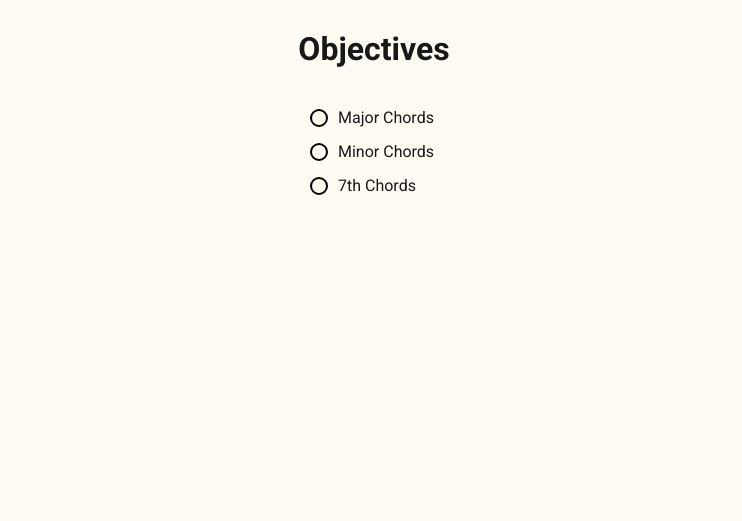
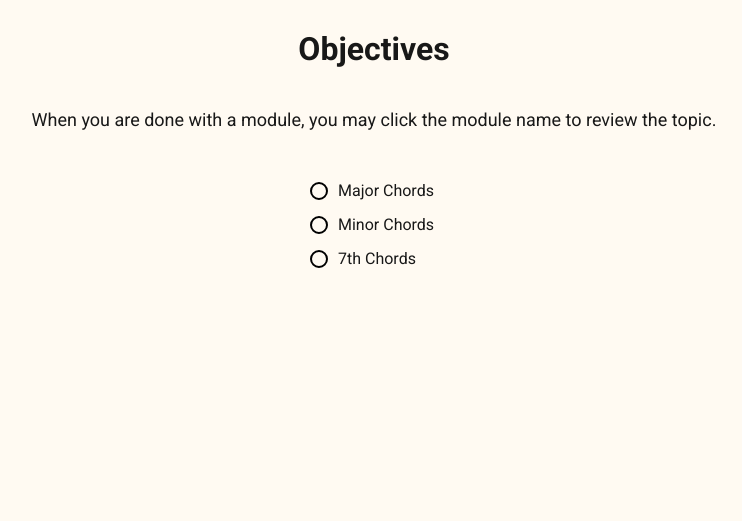
Before and after one commit to nkw6/Guitar_cords, a Flask app: page /objectives in a window 1280 px wide. Shown: the part 107-628 px from the top of the page, without its empty margins (266-1008 px from the left). Run offline with Flask 2, Linux system fonts and the light colour scheme; some libraries are stand-ins or nearby versions.

Commit message:
Add usability

```diff
--- a/templates/objectives.html
+++ b/templates/objectives.html
@@ -124,6 +124,10 @@
 </div>
 
 <div class="objectives row">
+    <p>When you are done with a module, you may click the module name to review the topic.</p>
+</div>
+
+<div class="objectives row">
     <div class="col">
         <div class="module row">
             <span id="obj-major-circ" class="objective-circ"></span>
```
